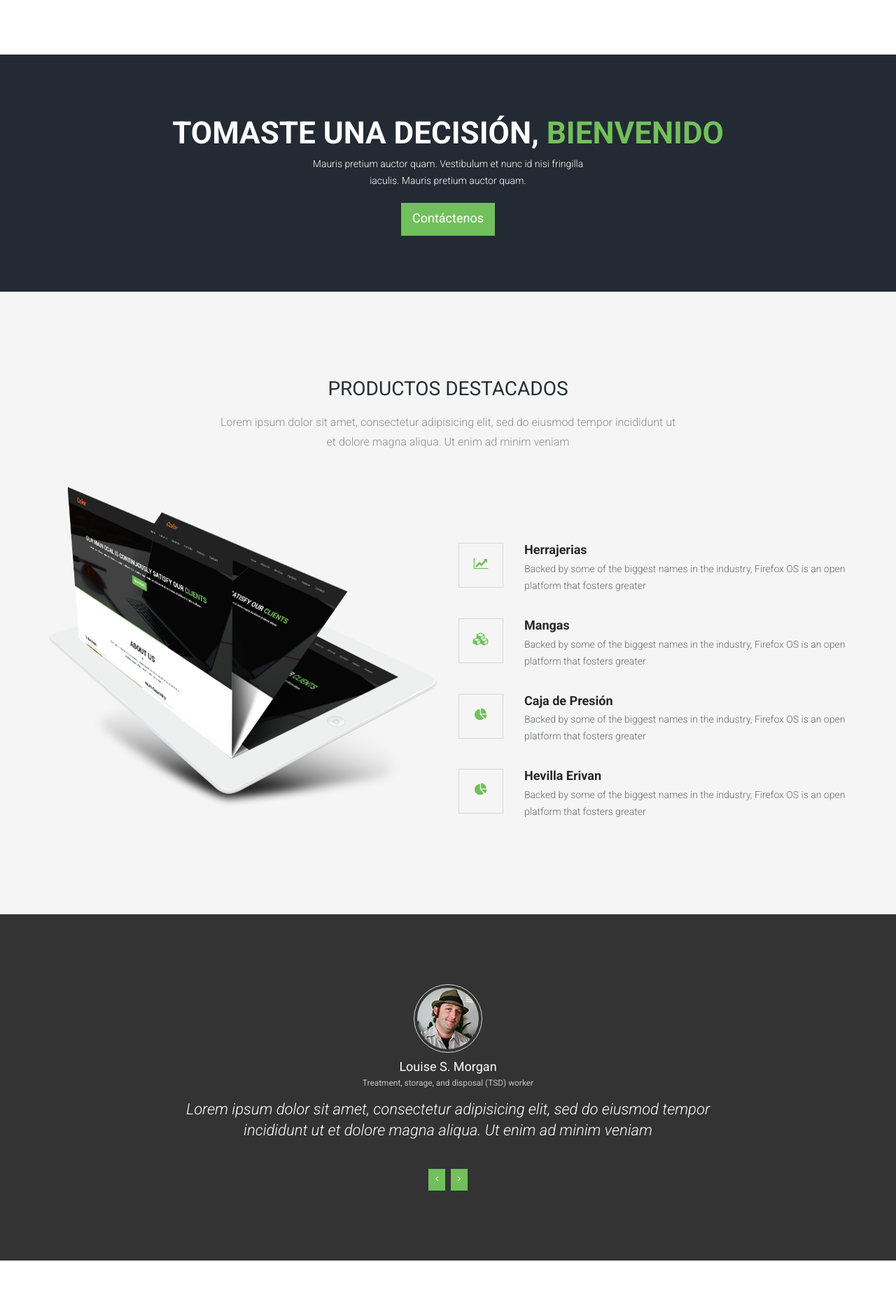
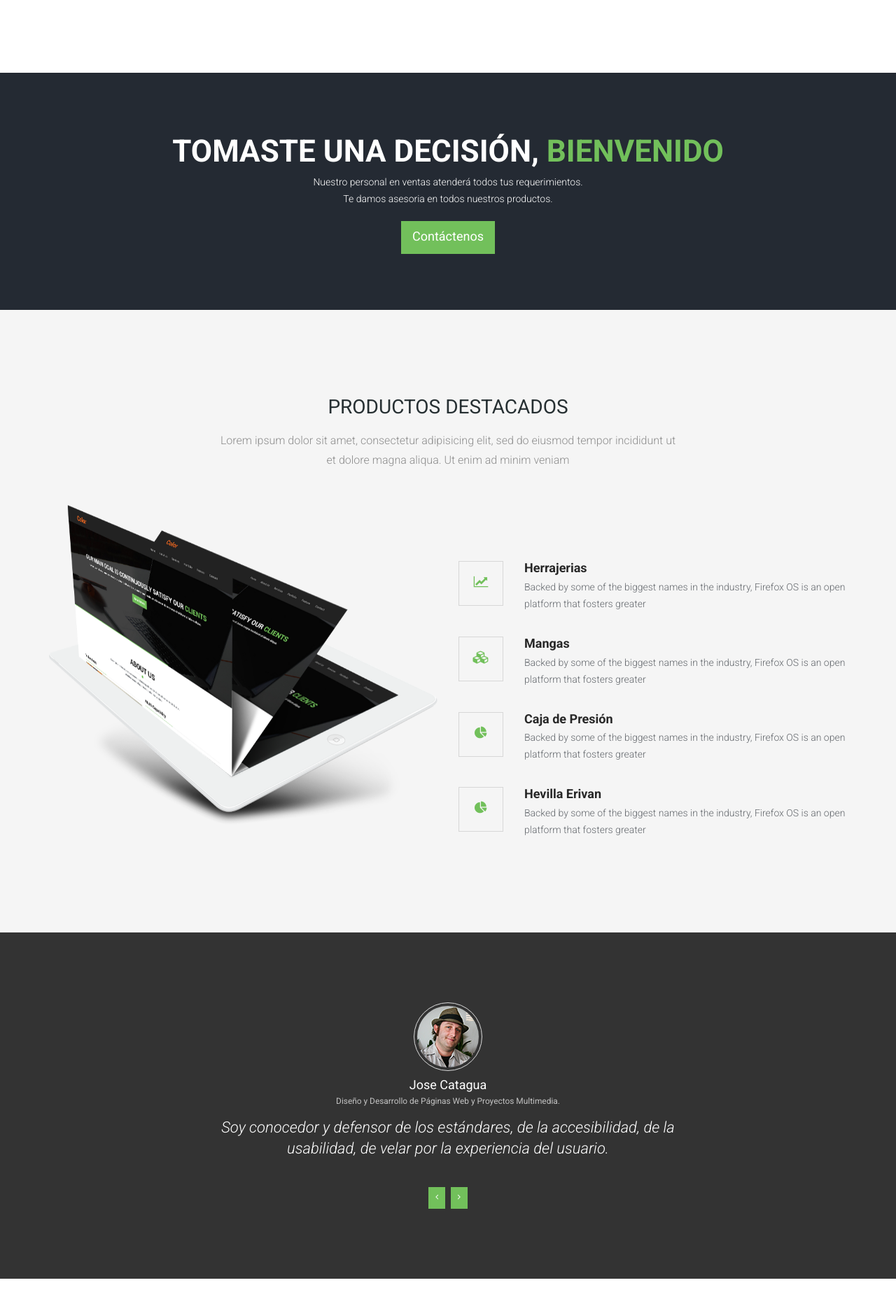
Before and after one commit to Joselo24/Electrosur, a PHP site: page / in a window 1280 px wide. Shown: the part 3200-5057 px from the top of the page at 70% size. Run offline with PHP 8.4, Linux system fonts and the light colour scheme.

Commit message:
Nuevos cambios
ultimos cambio en la pagina web

```diff
--- a/index.php
+++ b/index.php
@@ -76,7 +76,7 @@
                         <div class="row">
                             <div class="col-md-12">
                                 <div class="carousel-content text-center">
-                                    <h2>Nuestro objetivo principal es la satisfacción contínua de nuestros <span>Clients</span></h2>
+                                    <h2>Nuestro objetivo principal es la satisfacción contínua de nuestros <span>Clientes</span></h2>
                                     <p>Somos proveedores de equipos, partes, respuestos y materiales de redes de comunicaciones, redes eléctricas, seguridad industrial.</p>
                                     <!--<a class="btn btn-primary btn-lg" href="#">Read More</a>-->
                                 </div>
@@ -121,7 +121,7 @@
                         <div class="row">
                             <div class="col-md-12">
                                 <div class="carousel-content text-center">
-                                    <h2>Electro Sur Cia. Ltda., compañia legalmente<br> constituida y reconocida en el <span>Ecuador</span></h2>
+                                    <h2>Somos proveedores en materiales de redes de <span>comunicaciones</span>, <br>redes eléctricas, <span>seguridad industrial</span></h2>
                                     <p>Lorem ipsum dolor sit amet, consectetur adipisicing elit, sed do eiusmod tempor incididunt ut labore et  dolore magna incididunt ut labore aliqua. </p>
                                     <!--<a class="btn btn-primary btn-lg" href="#">Read More</a>-->
                                 </div>
@@ -154,6 +154,7 @@
                     <a class="btn btn-primary" href="#">Leer más...</a>
 
                 </div>
+                <br>
                 <div class="col-sm-6 wow fadeInLeft">
                     <img class="img-responsive" src="images/feature-2.jpg" alt="">
                 </div>
@@ -384,7 +385,7 @@
         <div class="container">
             <div class="text-center">
                 <h2 class="wow fadeInUp" data-wow-duration="300ms" data-wow-delay="0ms">TOMASTE UNA DECISIÓN, <span>BIENVENIDO</span></h2>
-                <p class="wow fadeInUp" data-wow-duration="300ms" data-wow-delay="100ms">Mauris pretium auctor quam. Vestibulum et nunc id nisi fringilla <br />iaculis. Mauris pretium auctor quam.</p>
+                <p class="wow fadeInUp" data-wow-duration="300ms" data-wow-delay="100ms">Nuestro personal en ventas atenderá todos tus requerimientos. <br/>Te damos asesoria en todos nuestros productos.</p>
                 <p class="wow fadeInUp" data-wow-duration="300ms" data-wow-delay="200ms"><a class="btn btn-primary btn-lg" href="#contact-area">Contáctenos</a></p>
             </div>
         </div>
@@ -588,14 +589,14 @@
                         <div class="carousel-inner" role="listbox">
                             <div class="item active">
                                 <p><img class="img-circle img-thumbnail" src="images/testimonial/01.jpg" alt=""></p>
-                                <h4>Louise S. Morgan</h4>
-                                <small>Treatment, storage, and disposal (TSD) worker</small>
-                                <p>Lorem ipsum dolor sit amet, consectetur adipisicing elit, sed do eiusmod tempor incididunt ut et dolore magna aliqua. Ut enim ad minim veniam</p>
+                                <h4>Jose Catagua</h4>
+                                <small>Diseño y Desarrollo de Páginas Web y Proyectos Multimedia.</small>
+                                <p>Soy conocedor y defensor de los estándares, de la accesibilidad, de la usabilidad, de velar por la experiencia del usuario.</p>
                             </div>
                             <div class="item">
                                 <p><img class="img-circle img-thumbnail" src="images/testimonial/01.jpg" alt=""></p>
                                 <h4>Louise S. Morgan</h4>
-                                <small>Treatment, storage, and disposal (TSD) worker</small>
+                                <small>Gerente General Electro Sur</small>
                                 <p>Lorem ipsum dolor sit amet, consectetur adipisicing elit, sed do eiusmod tempor incididunt ut et dolore magna aliqua. Ut enim ad minim veniam</p>
                             </div>
                         </div>
```
